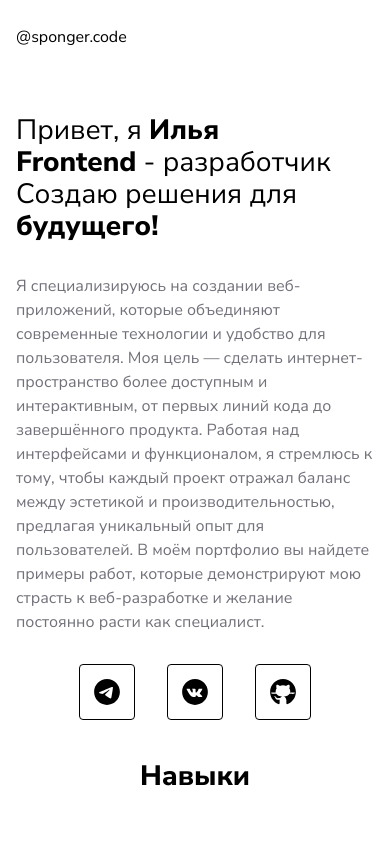
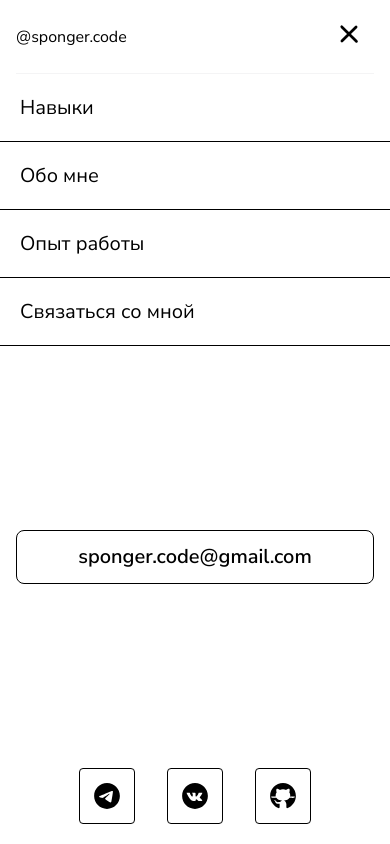
Before and after one commit to Spongerrr/sponger-code, a React (Vite) app: page / in a window 390 px wide. Shown: the top 844 px of the page. Built offline with nearby package versions, Linux system fonts and the light colour scheme.

Commit message:
feat: burger menu

```diff
--- a/package.json
+++ b/package.json
@@ -11,6 +11,7 @@
     "test": "jest --config ./jest.config.ts"
   },
   "dependencies": {
+    "framer-motion": "^11.6.0",
     "react": "^18.3.1",
     "react-dom": "^18.3.1",
     "react-router-dom": "^6.26.1",
--- /dev/null
+++ b/src/widgets/Header/BurgerMenu/BurgerMenu.module.scss
@@ -0,0 +1,115 @@
+.burger {
+  display: none;
+
+  @media(max-width: 962px) {
+    display: block;
+  }
+}
+
+.icon {
+  -webkit-tap-highlight-color: transparent;
+  -moz-user-select: none;
+  -ms-user-select: none;
+  user-select: none;
+
+  .line {
+    fill: none;
+    transition: stroke-dasharray .4s, stroke-dashoffset .4s;
+    stroke: var(--color-black);
+    stroke-width: 5.5px;
+    stroke-linecap: round;
+
+    &.top {
+      stroke-dasharray: 40 160;
+    }
+
+    &.middle {
+      stroke-dasharray: 40 142;
+      transform-origin: 50%;
+      transition: transform .4s;
+    }
+
+    &.bottom {
+      stroke-dasharray: 40 85;
+      transform-origin: 50%;
+      transition: transform .4s, stroke-dashoffset .4s;
+    }
+  }
+}
+
+.icon.isOpen {
+  transform: rotate(45deg);
+
+  .top {
+    stroke-dashoffset: -64px;
+  }
+
+  .middle {
+    // stroke-dashoffset: -20px;
+    transform: rotate(90deg);
+  }
+
+  .bottom {
+    stroke-dashoffset: -64px;
+  }
+}
+
+.menu {
+  position: absolute;
+  width: 100%;
+  z-index: 293;
+  top: var(--header-height-s);
+  bottom: 0;
+  right: 0;
+  background: var(--color-white);
+  display: flex;
+  flex-direction: column;
+  justify-content: space-between;
+  padding-bottom: 20px;
+}
+
+.list {
+  display: flex;
+  flex-direction: column;
+
+  li {
+    width: 100%;
+    font-size: 20px;
+    border-bottom: 1px solid var(--color-black);
+    padding: 20px;
+    text-align: center;
+
+    @media(max-width: 440px) {
+      text-align: left;
+    }
+  }
+}
+
+.link {
+  display: block;
+  text-align: center;
+  padding: 14px 20px;
+  margin-inline: 16px;
+  border: 1px solid black;
+  border-radius: 8px;
+  text-decoration: none;
+  font-size: 28px;
+  line-height: 32px;
+  font-weight: 600;
+  color: var(--color-black);
+  transition: all .5s;
+
+  @media (max-width: 962px) {
+    font-size: 20px;
+    line-height: 24px;
+  }
+}
+
+.link:hover {
+  background: var(--color-black);
+  color: var(--color-white);
+}
+
+.socials {
+  justify-content: center;
+}
--- /dev/null
+++ b/src/widgets/Header/BurgerMenu/BurgerMenu.tsx
@@ -0,0 +1,61 @@
+import { useState } from 'react'
+import { AnimatePresence, motion } from 'framer-motion'
+
+import s from './BurgerMenu.module.scss'
+import { Socials } from '@/shared/ui/Socials/Socials'
+import { classNames } from '@/shared/lib/classNames'
+
+export const BurgerMenu = () => {
+  const [isOpen, setIsOpen] = useState<boolean>(true)
+
+  return (
+    <div className={s.burger}>
+      <button
+        className={s.burgerBtn}
+        onClick={() => setIsOpen(!isOpen)}
+      >
+        <svg
+          className={classNames(s.icon, { [s.isOpen]: isOpen }, [])}
+          viewBox="0 0 100 100"
+          width="50"
+        >
+          <path
+            className={`${s.line} ${s.top}`}
+            d="m 30,33 h 40 c 3.722839,0 7.5,3.126468 7.5,8.578427 0,5.451959 -2.727029,8.421573 -7.5,8.421573 h -20" />
+          <path
+            className={`${s.line} ${s.middle}`}
+            d="m 30,50 h 40" />
+          <path
+            className={`${s.line} ${s.bottom}`}
+            d="m 70,67 h -40 c 0,0 -7.5,-0.802118 -7.5,-8.365747 0,-7.563629 7.5,-8.634253 7.5,-8.634253 h 20" />
+        </svg>
+      </button>
+      <AnimatePresence>
+        {isOpen && (
+          <motion.div
+            className={s.menu}
+            key='burger'
+            initial={{ right: '-100%' }}
+            animate={{ right: '0' }}
+            exit={{ right: '-100%' }}
+          >
+            <ul className={s.list}>
+              <li>Навыки</li>
+              <li>Обо мне</li>
+              <li>Опыт работы</li>
+              <li>Связаться со мной</li>
+            </ul>
+            <a
+              className={s.link}
+              target='_blank'
+              href='mailto:sponger.code@gmail.com&body'
+            >
+              sponger.code@gmail.com
+            </a>
+            <Socials className={s.socials} theme='DARK' />
+          </motion.div>
+        )}
+      </AnimatePresence>
+    </div>
+  )
+}
--- a/src/widgets/Header/Header.module.scss
+++ b/src/widgets/Header/Header.module.scss
@@ -3,6 +3,7 @@
   display: flex;
   justify-content: space-between;
   align-items: center;
+  border-bottom: 1px solid var(--color-zinc-100);
 
   @media(max-width: 962px) {
     height: var(--header-height-s);
--- a/src/widgets/Header/Header.tsx
+++ b/src/widgets/Header/Header.tsx
@@ -2,6 +2,7 @@ import { Container } from '@/shared/ui/Container/Container'
 import { Button, ButtonTheme } from '@/shared/ui/Button/Button'
 import ResumeFile from '@/shared/assets/SpongerResume.txt'
 import DownloadIcon from '/public/pictures/icons/download.svg?react'
+import { BurgerMenu } from './BurgerMenu/BurgerMenu'
 
 import s from './Header.module.scss'
 
@@ -23,6 +24,7 @@ export const Header = () => {
           <DownloadIcon />
         </a>
       </Button>
+      <BurgerMenu />
     </Container>
   )
 }
```
Also changed, not shown: public/pictures/icons/burger.svg (added), 1 other file (tests, documents, lock files or other folders).
